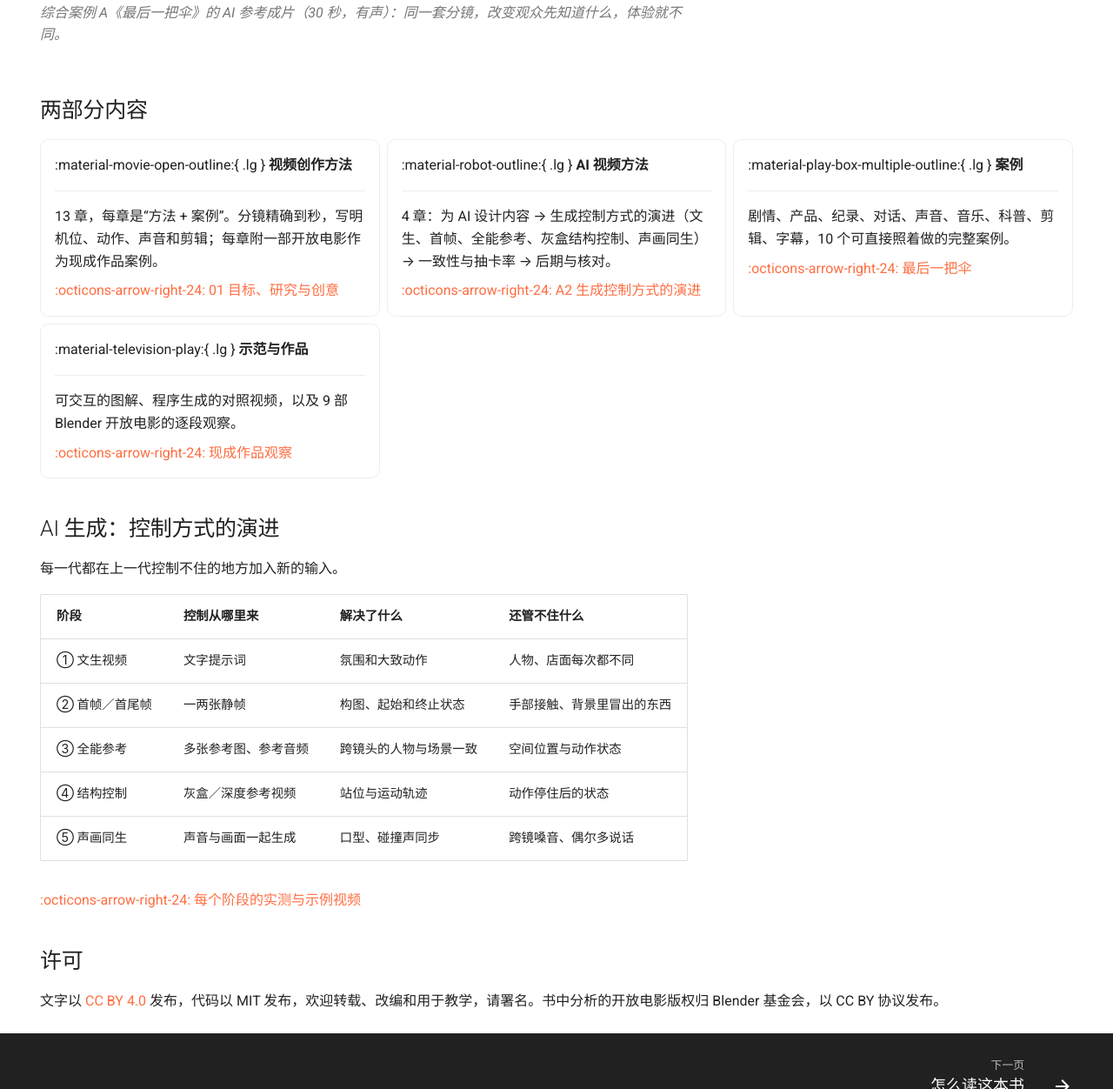
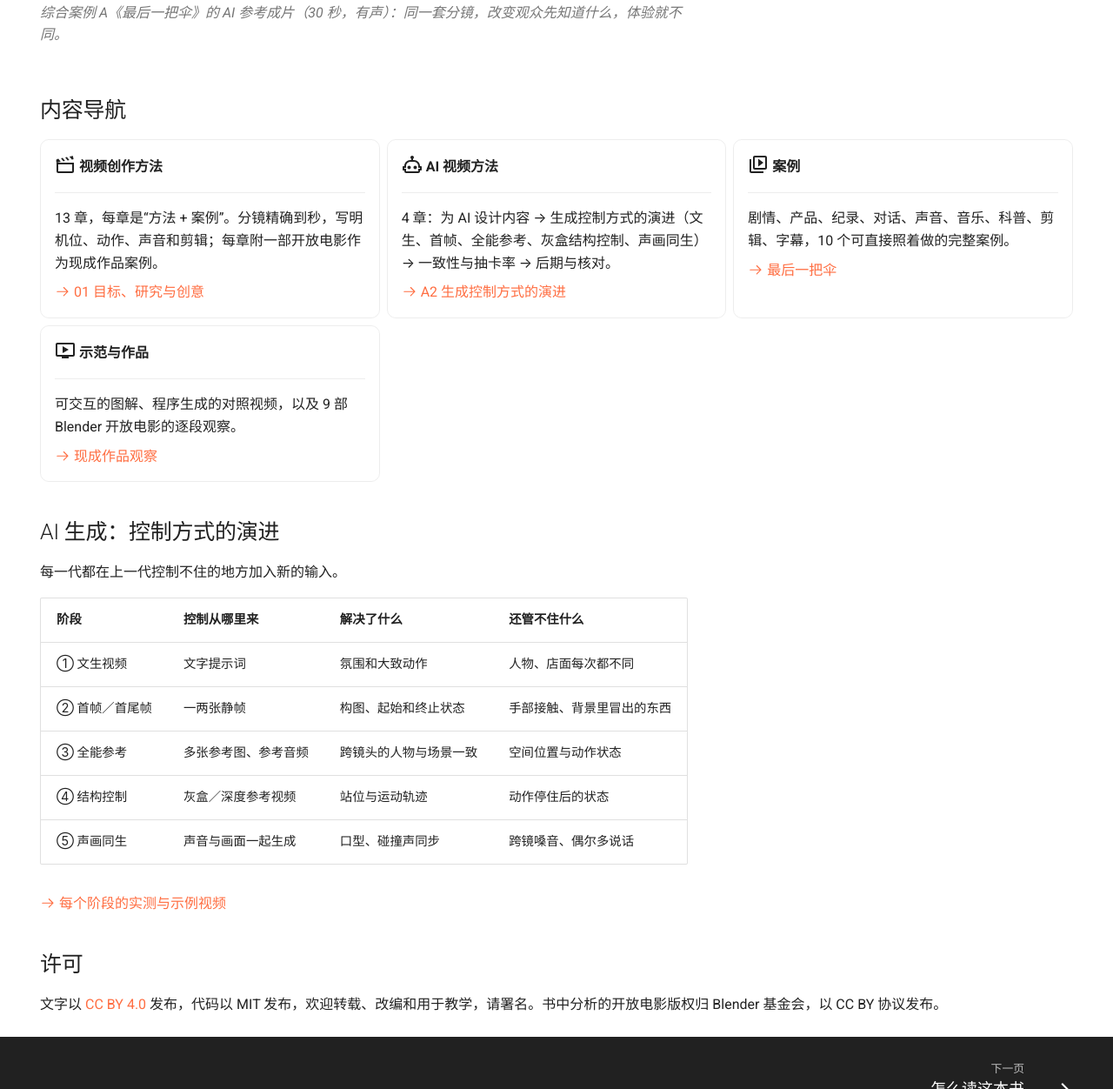
Before and after one commit to dwp7399/video-create-book, an MkDocs documentation site: the page built from docs/index.md, in a window 1280 px wide and 1400 px high, scrolled down 762 px, cut to the strip 148-1400 px from the top of the window. Shown: the whole strip at 87% size. Built offline with MkDocs 1.6.1 and Material for MkDocs 9.7.7, drawn with Linux system fonts in a browser that asks for light colours; comment, search, counter and statistics services are not loaded.

Commit message:
修复首页图标不显示：启用 pymdownx.emoji；首页小节标题改为内容导航
Co-Authored-By: Claude Opus 5.5 <noreply@anthropic.com>

```diff
--- a/docs/index.md
+++ b/docs/index.md
@@ -18,7 +18,7 @@ hide:
 
 <figure class="vid"><video controls preload="metadata" src="assets/films/ex01-A1.mp4"></video><figcaption>综合案例 A《最后一把伞》的 AI 参考成片（30 秒，有声）：同一套分镜，改变观众先知道什么，体验就不同。</figcaption></figure>
 
-## 两部分内容
+## 内容导航
 
 <div class="grid cards" markdown>
 
--- a/mkdocs.yml
+++ b/mkdocs.yml
@@ -51,6 +51,9 @@ markdown_extensions:
   - admonition
   - pymdownx.details
   - pymdownx.superfences
+  - pymdownx.emoji:
+      emoji_index: !!python/name:material.extensions.emoji.twemoji
+      emoji_generator: !!python/name:material.extensions.emoji.to_svg
   - toc:
       permalink: true
       slugify: !!python/object/apply:pymdownx.slugs.slugify {kwds: {case: lower}}
```
